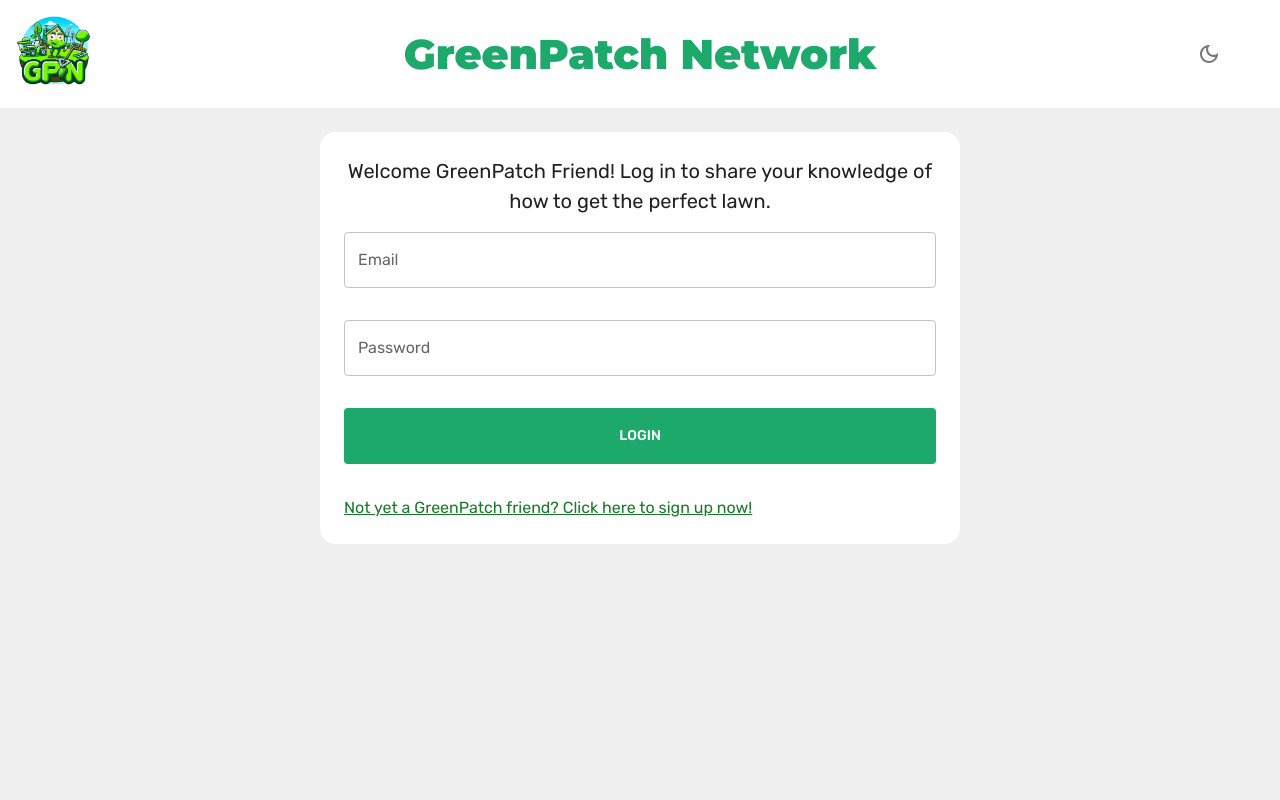
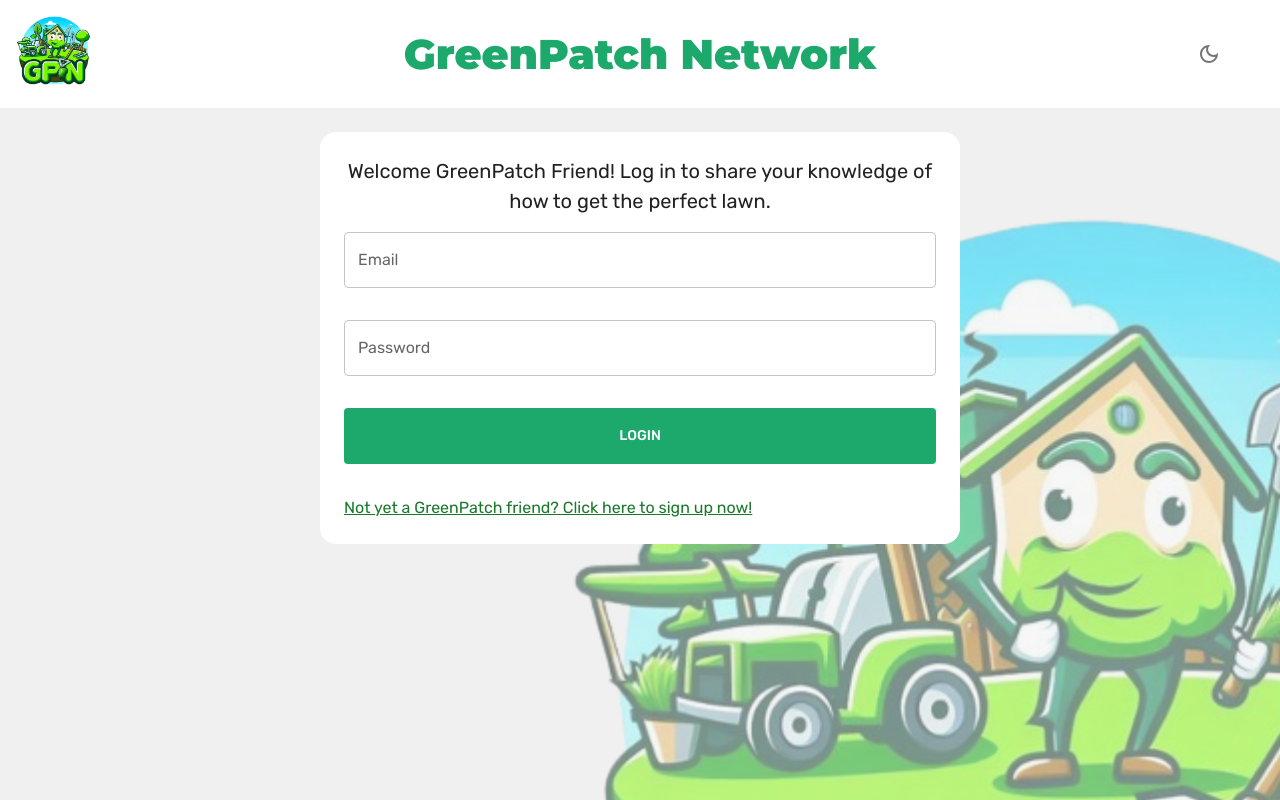
Before and after one commit to davidstalgren/exjobb_fed22d, a React (Create React App) app in the folder client/: page / in a window 1280 px wide. Built offline with nearby package versions, Linux system fonts and the light colour scheme.

Commit message:
add logo as half transparent background to loginpage

```diff
--- a/client/src/components/LoginPage.jsx
+++ b/client/src/components/LoginPage.jsx
@@ -9,7 +9,25 @@ export function LoginPage() {
   const isDesktop = useMediaQuery('(min-width: 900px)');
 
   return (
-    <Box>
+    <Box sx={isDesktop ? ({...{
+      backgroundImage: "url('gpn_logo50opacity.png')",
+      backgroundPosition: 'bottom -23rem right -20rem',
+      backgroundRepeat: `no-repeat`,
+      backgroundSize: '65rem',
+      backgroundClip: 'content-box',
+      backgroundAttachment: 'fixed',
+      height: "100vh",
+      width: "100%",
+    }}) : ({...{
+      backgroundImage: "url('gpn_logo50opacity.png')",
+      backgroundPosition: 'bottom -15rem right -15rem',
+      backgroundRepeat: `no-repeat`,
+      backgroundSize: '40rem',
+      backgroundClip: 'content-box',
+      backgroundAttachment: 'fixed',
+      height: "100vh",
+      width: "100%",
+    }})}>
       <BoxSpaced padding='1rem' backgroundColor={theme.palette.background.alt}>
         {isDesktop ? <Logo width={75} /> : <Logo width={50} />}
           <Typography align="center" variant="h1" color="primary" fontWeight='900' fontSize='clamp(1rem, 2vw + 1rem, 4rem)'>
```
Also changed, not shown: client/public/gpn_logo50opacity.png (added).
